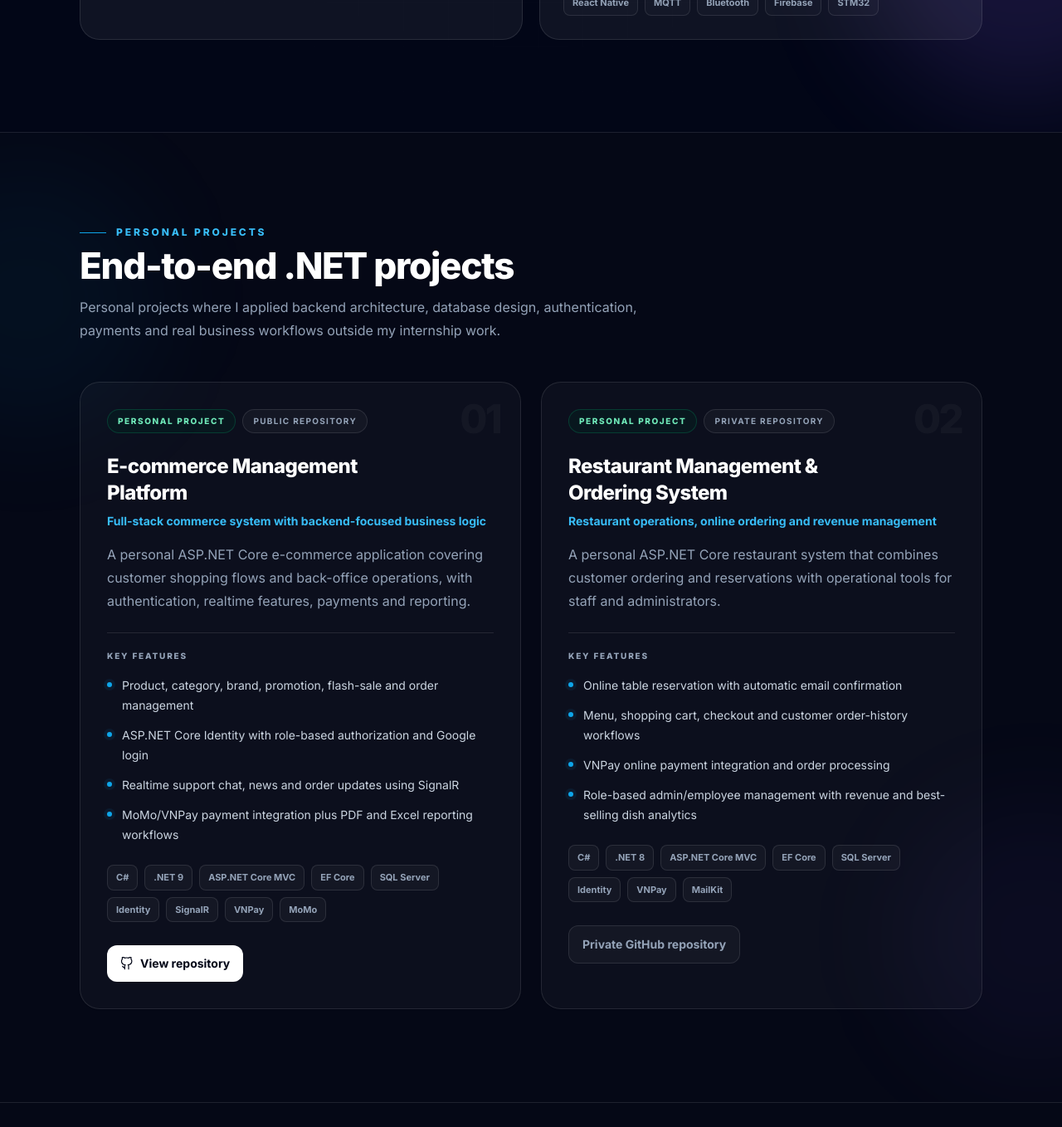
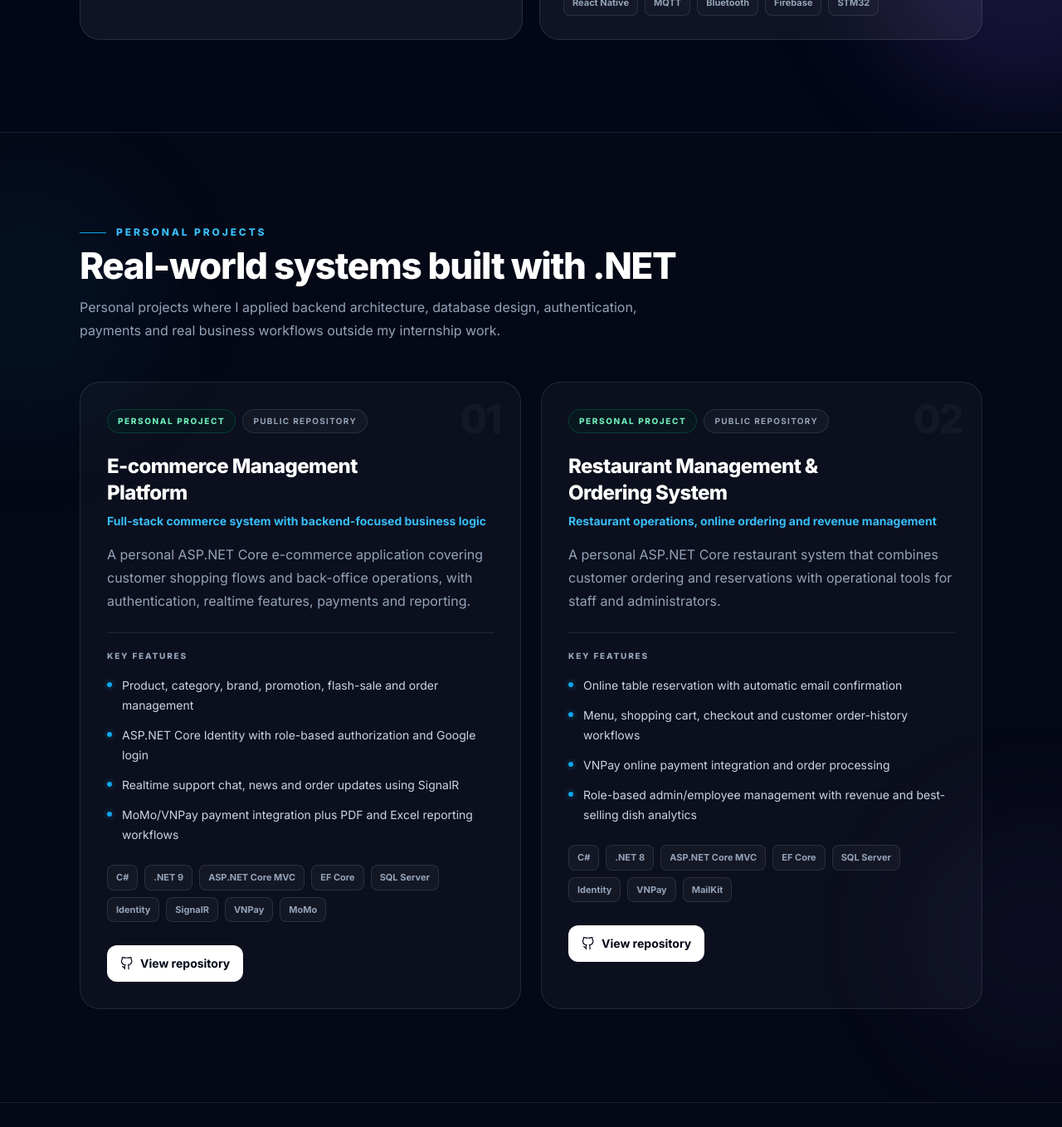
Before and after one commit to thienitcoder2004/profile, a React (Vite) app: page / in a window 1280 px wide. Shown: the part 4619-5977 px from the top of the page at 83% size. Built offline with nearby package versions, Linux system fonts and the light colour scheme.

Commit message:
fix: update personal projects heading and public repo links

```diff
--- a/src/PersonalProjects.jsx
+++ b/src/PersonalProjects.jsx
@@ -20,8 +20,8 @@ const personalProjects = [
   {
     title: 'Restaurant Management & Ordering System',
     subtitle: 'Restaurant operations, online ordering and revenue management',
-    visibility: 'Private repository',
-    repo: null,
+    visibility: 'Public repository',
+    repo: 'https://github.com/thienitcoder2004/websiterestaurant',
     description:
       'A personal ASP.NET Core restaurant system that combines customer ordering and reservations with operational tools for staff and administrators.',
     highlights: [
@@ -56,7 +56,7 @@ function PersonalProjectsSection() {
             <p className="text-xs font-extrabold uppercase tracking-[0.24em] text-sky-600 dark:text-sky-400">Personal projects</p>
           </div>
           <h2 className="text-3xl font-black tracking-[-0.03em] text-slate-950 sm:text-4xl lg:text-[2.75rem] dark:text-white">
-            End-to-end .NET projects
+            Real-world systems built with .NET
           </h2>
           <p className="mt-4 max-w-2xl text-base leading-7 text-slate-600 dark:text-slate-400">
             Personal projects where I applied backend architecture, database design, authentication, payments and real business workflows outside my internship work.
@@ -111,7 +111,7 @@ function PersonalProjectsSection() {
                     </a>
                   ) : (
                     <span className="inline-flex items-center rounded-xl border border-slate-200 bg-slate-50 px-4 py-3 text-sm font-bold text-slate-500 dark:border-white/10 dark:bg-white/[0.035] dark:text-slate-400">
-                      Private GitHub repository
+                      Repository unavailable
                     </span>
                   )}
                 </div>
```
